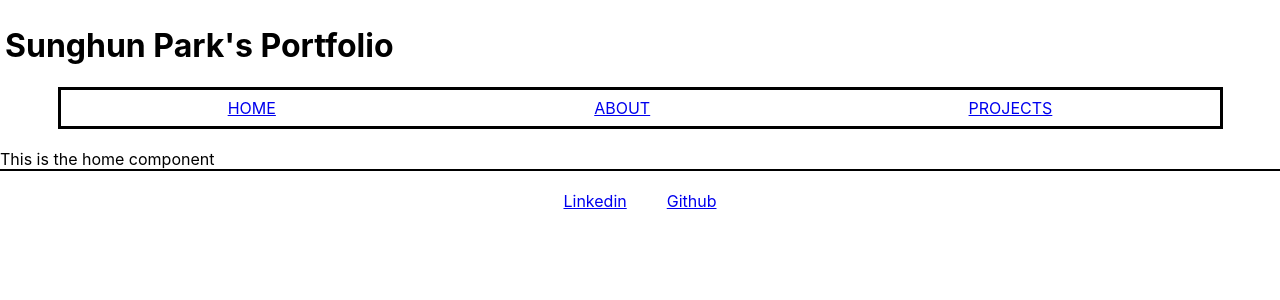
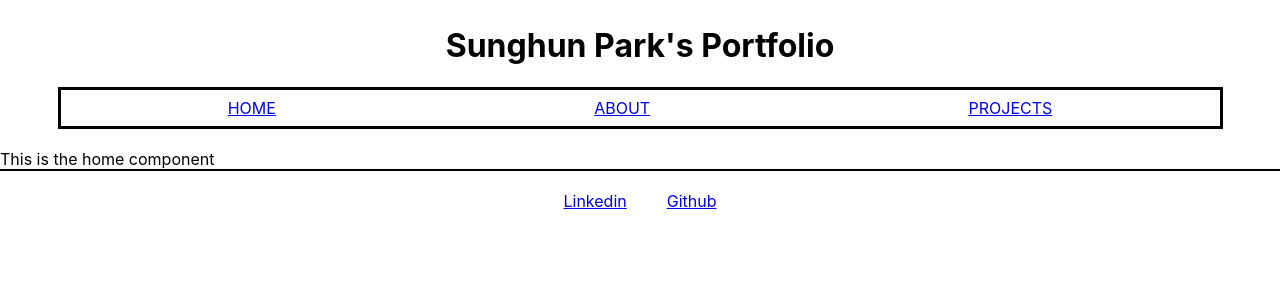
Before and after one commit to SunghunP/frontend-portfolio-react-express, a React (Create React App) app: page / in a window 1280 px wide. Shown: the top 300 px of the page. Built offline with nearby package versions, Linux system fonts and the light colour scheme.

Commit message:
Style header and nav inside header

```diff
--- a/src/components/Header.jsx
+++ b/src/components/Header.jsx
@@ -1,11 +1,13 @@
 import { Link } from "react-router-dom";
 import styled from "styled-components";
+
 const StyledHeader = styled.header`
   display: flex;
   flex-direction: column;
   margin-bottom: 15px;
   padding: 5px;
-`
+  text-align: center;
+`;
 
 const StyledNav = styled.nav`
   display: flex;
@@ -14,7 +16,8 @@ const StyledNav = styled.nav`
   padding: 8px;
   width: 90%;
   margin: auto;
-`
+`;
+
 export default function Header() {
   return (
     <StyledHeader>
@@ -25,5 +28,5 @@ export default function Header() {
         <Link to="/projects" >PROJECTS</Link>
       </StyledNav>
     </StyledHeader>
-  )
-}
+  );
+};
```
